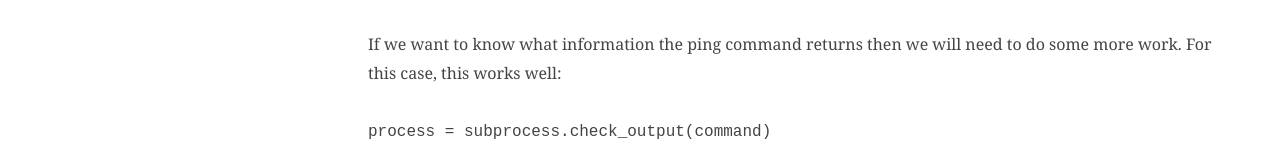
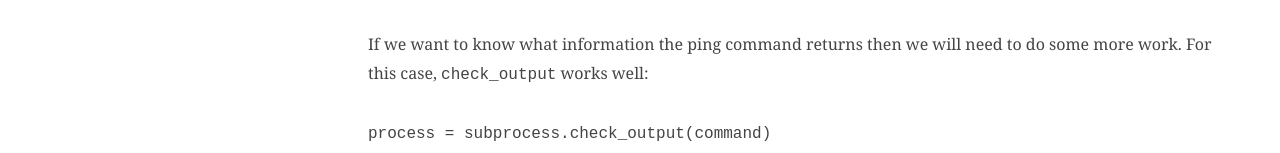
Before and after one commit to MAvaisAshraf/harryrobson.com, a plain HTML site: page posts/how_to_execute_cli_commands_using_python.html in a window 1280 px wide. Shown: the part 1153-1306 px from the top of the page. Drawn offline with Linux system fonts and the light colour scheme.

Commit message:
Update how_to_execute_cli_commands_using_python.html

```diff
--- a/posts/how_to_execute_cli_commands_using_python.html
+++ b/posts/how_to_execute_cli_commands_using_python.html
@@ -73,7 +73,7 @@
                             <br><br>
                             The above code snippet will run our pre-defined command and then print a returncode. A returncode of 0 means that the program executed succesfully. Any other result and we can assume that there was an issue while executing the command. A returncode of 0 <b>does not</b> mean that an echo reply was received, however.
                             <br><br>
-                            If we want to know what information the ping command returns then we will need to do some more work. For this case, this works well:
+                            If we want to know what information the ping command returns then we will need to do some more work. For this case, <code>check_output</code> works well:
                             <br><br>
                             <code>process = subprocess.check_output(command)
                             <br>
```
